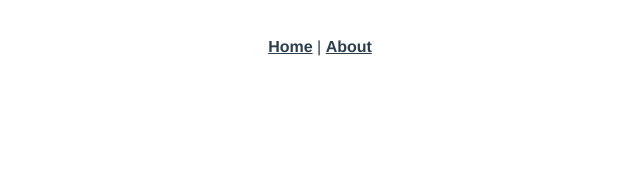
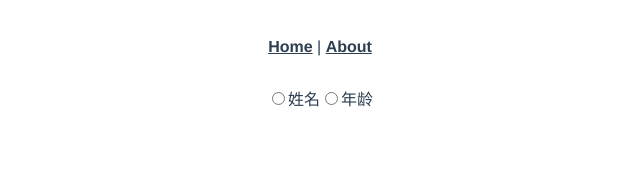
Before and after one commit to PinghuaZhuang/demos, a Vue app in the folder vue3-1/: page /demo in a window 1280 px wide. Shown: the top 176 px of the page, without its empty margins (320-960 px from the left). Built offline with nearby package versions, Linux system fonts and the light colour scheme.

Commit message:
Add: vue3.0 v-model

```diff
--- /dev/null
+++ b/vue3-1/src/demo/index.vue
@@ -0,0 +1,36 @@
+<template>
+    <div id="demo">
+        <router-view />
+        <VModel v-model="checked"></VModel>
+    </div>
+</template>
+
+
+<script lang='tsx'>
+// <reference path="../../types/types.d.ts" />
+import { Component, Provide, Vue, Watch } from 'vue-property-decorator'
+
+// 组件
+import VModel from './v-model.vue'
+
+// Register the router hooks with their names
+Component.registerHooks( [
+  'beforeRouteEnter',
+  'beforeRouteLeave',
+  'beforeRouteUpdate' // for vue-router 2.2+
+] )
+
+@Component( {
+    components: {
+        VModel,
+    }
+} )
+export default class TestCom extends Vue {
+    checked: Number = 0
+
+    @Watch( 'checked', { immediate: true, deep: true } )
+    onCheckedChange ( old: Number, val: Number ) {
+        console.log( 'changeChecked:', old, val )
+    }
+}
+</script>
--- /dev/null
+++ b/vue3-1/src/demo/v-model.vue
@@ -0,0 +1,20 @@
+<template>
+    <div class="v-model">
+        <input type="radio" name="name" id="name" @change="$emit( 'xxx', 0 )">
+        <label for="name">姓名</label>
+        <input type="radio" name="name" id="age" @change="$emit( 'xxx', 1 )">
+        <label for="age">年龄</label>
+    </div>
+</template>
+
+<script lang="ts">
+import { Component, Vue, Model } from 'vue-property-decorator'
+
+/* 自定义 v-model */
+
+// 写成函数必须有一个参数
+@Component
+export default class VmodelDemo extends Vue {
+    @Model( 'xxx', { type: Number } ) checked!: Boolean
+}
+</script>
--- a/vue3-1/src/router.ts
+++ b/vue3-1/src/router.ts
@@ -25,6 +25,12 @@ export default new Router({
       path: '/test/:color?',
       name: 'test',
       component: () => import( './views/test/index.vue' )
+    },
+    {
+      path: '/demo',
+      name: 'demo',
+      component: () => import( './demo/index.vue' ),
+      children: [  ]
     }
   ]
 })
```
